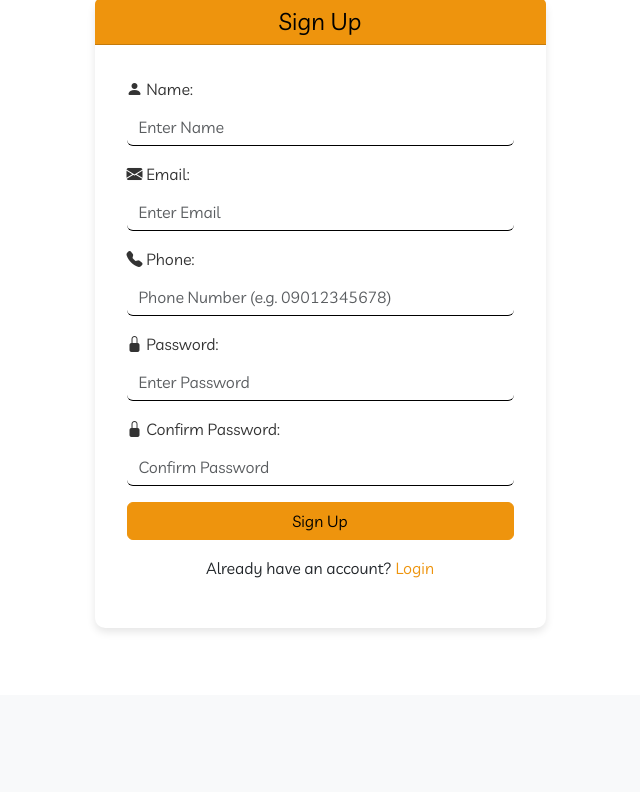
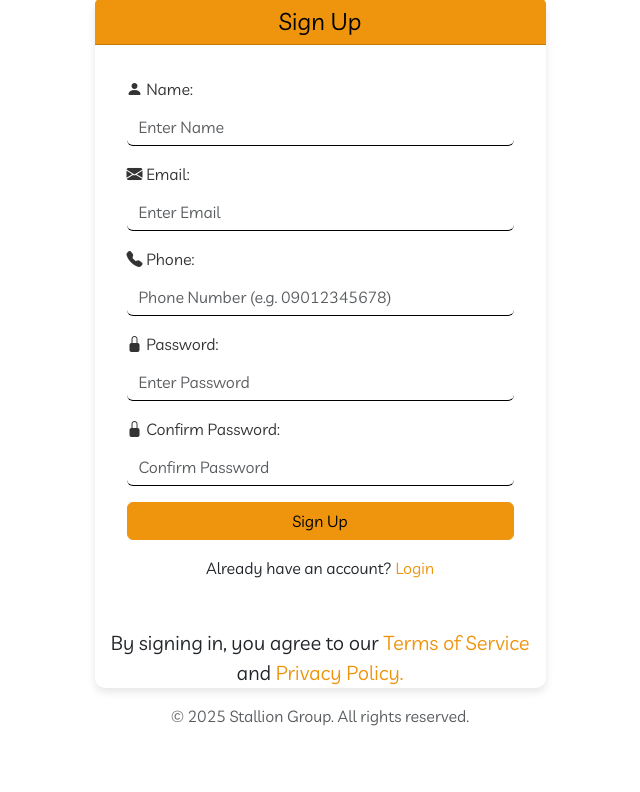
Before and after one commit to Chybozz/Stallion_Routes, a Flask app: page /signup in a window 1280 px wide. Shown: the part 105-897 px from the top of the page, without its empty margins (320-960 px from the left). Before the commit the page ends 735 px from the top, so only its background shows below. Run offline with Flask 3, Linux system fonts and the light colour scheme; some libraries are stand-ins or nearby versions.

Commit message:
Latest Commits

```diff
--- a/app.py
+++ b/app.py
@@ -1304,13 +1304,12 @@ def rider_registration():
 
                 <hr style="margin: 30px 0; border: none; border-top: 1px solid #eee;" />
 
-                <h3 style="color: #333;">Please come along with:</h3>
-                <ul style="color: #555; font-size: 15px;">
-                <li>Original and photocopy of your NIN ID card or slip</li>
-                <li>Recommendation letter from your guarantor</li>
-                <li>Original and photocopy of your highest educational qualification</li>
-                <li>Original and photocopy of your valid driving license (if available)</li>
-                </ul>
+                <h3 style="color: #333;">Please click the below to upload all the necessary documents for final approval and documentation:</h3>
+                <p style="margin: 30px 0;">
+                <a href="https://docs.google.com/forms/d/e/1FAIpQLScSv_j5djaJlFjCk7zKjpDQew0v7uDeWWJIR0nyrM23oYH7WQ/viewform?usp=header" style="background-color: #2e86de; color: #fff; padding: 12px 24px; text-decoration: none; border-radius: 5px; font-weight: bold;">
+                    Click to Upload Documents
+                </a>
+                </p>
 
                 <p style="font-size: 15px; color: #333;">
                 <strong>Physical Verification Address:</strong><br>
@@ -2169,6 +2168,14 @@ def rider_dashboard():
                 with connection.cursor() as cursor:
 
                     if action == 'accept':
+                        rd_id = session.get('rider_id')
+                        # Check if rider is verified
+                        cursor.execute("SELECT is_verified FROM riders WHERE id = %s", (rd_id,))
+                        rider_verified = cursor.fetchone()
+
+                        if not rider_verified or not rider_verified[0]:
+                            return jsonify({'success': False, 'message': 'Your account is not verified. Please check your email or go to the settings tab and verify your account before accepting orders.'})
+
                         # Handle accept request
                         cursor.execute("""
                             UPDATE delivery_requests SET rider_id = %s, status = 'in transit'
@@ -2246,7 +2253,7 @@ def rider_dashboard():
         """, (rider_id,))
         completed_deliveries = cursor.fetchall()
 
-        # select the rider's wallet balance from the transactions table
+        # select the rider's wallet balance from the riders table
         cursor.execute("""
             SELECT COALESCE(wallet_balance, 0.00) FROM riders WHERE rider_id = %s
         """, (rider_id,))
--- a/templates/login.html
+++ b/templates/login.html
@@ -66,6 +66,10 @@
                         <p>Don't have an account? <a href="{{ url_for('signup') }}" class="text-decoration-none text-color">Sign Up</a></p>
                     </div>
                 </div>
+                <div class="text-center fs-5">By signing in, you agree to our <span class="text-color">Terms of Service</span> and <span class="text-color">Privacy Policy.</span></div>
+            </div>
+            <div class="text-center mt-3">
+                <p class="text-muted">© <script>document.write(new Date().getFullYear())</script> Stallion Group. All rights reserved.</p>
             </div>
         </div>
     </div>
--- a/templates/rider_login.html
+++ b/templates/rider_login.html
@@ -66,6 +66,10 @@
                         <p>Don't have an account? <a href="{{ url_for('rider_signup') }}" class="text-decoration-none text-color">Sign Up</a></p>
                     </div>
                 </div>
+                <div class="text-center fs-5">By signing in, you agree to our <span class="text-color">Terms of Service</span> and <span class="text-color">Privacy Policy.</span></div>
+            </div>
+            <div class="text-center mt-3">
+                <p class="text-muted">© <script>document.write(new Date().getFullYear())</script> Stallion Group. All rights reserved.</p>
             </div>
         </div>
     </div>
--- a/templates/rider_registration.html
+++ b/templates/rider_registration.html
@@ -176,6 +176,10 @@
                         <p>Have an account? <a href="{{ url_for('rider_login') }}" class="text-decoration-none text-color">Login</a></p>
                     </div>
                 </div>
+                <div class="text-center fs-5">By signing in, you agree to our <span class="text-color">Terms of Service</span> and <span class="text-color">Privacy Policy.</span></div>
+            </div>
+            <div class="text-center mt-3">
+                <p class="text-muted">© <script>document.write(new Date().getFullYear())</script> Stallion Group. All rights reserved.</p>
             </div>
         </div>
     </div>
--- a/templates/rider_signup.html
+++ b/templates/rider_signup.html
@@ -67,6 +67,10 @@
                         <p>Don't have an account? <a href="{{ url_for('rider_login') }}" class="text-decoration-none text-color">Login</a></p>
                     </div>
                 </div>
+                <div class="text-center fs-5">By signing in, you agree to our <span class="text-color">Terms of Service</span> and <span class="text-color">Privacy Policy.</span></div>
+            </div>
+            <div class="text-center mt-3">
+                <p class="text-muted">© <script>document.write(new Date().getFullYear())</script> Stallion Group. All rights reserved.</p>
             </div>
         </div>
     </div>
--- a/templates/signup.html
+++ b/templates/signup.html
@@ -75,6 +75,10 @@
                         <p>Already have an account? <a href="{{ url_for('login') }}" class="text-decoration-none text-color">Login</a></p>
                     </div>
                 </div>
+                <div class="text-center fs-5">By signing in, you agree to our <span class="text-color">Terms of Service</span> and <span class="text-color">Privacy Policy.</span></div>
+            </div>
+            <div class="text-center mt-3">
+                <p class="text-muted">© <script>document.write(new Date().getFullYear())</script> Stallion Group. All rights reserved.</p>
             </div>
         </div>
     </div>
```
